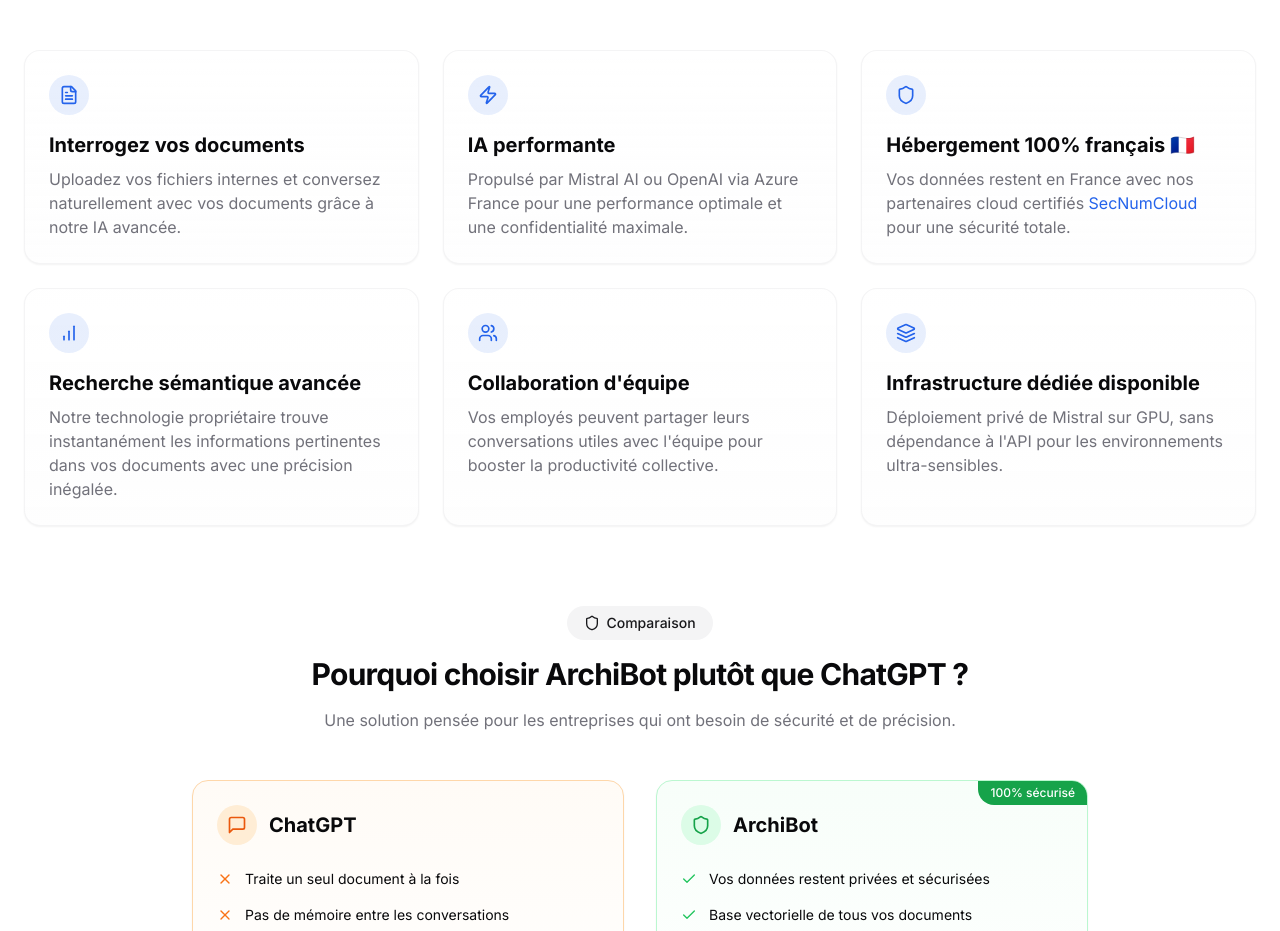
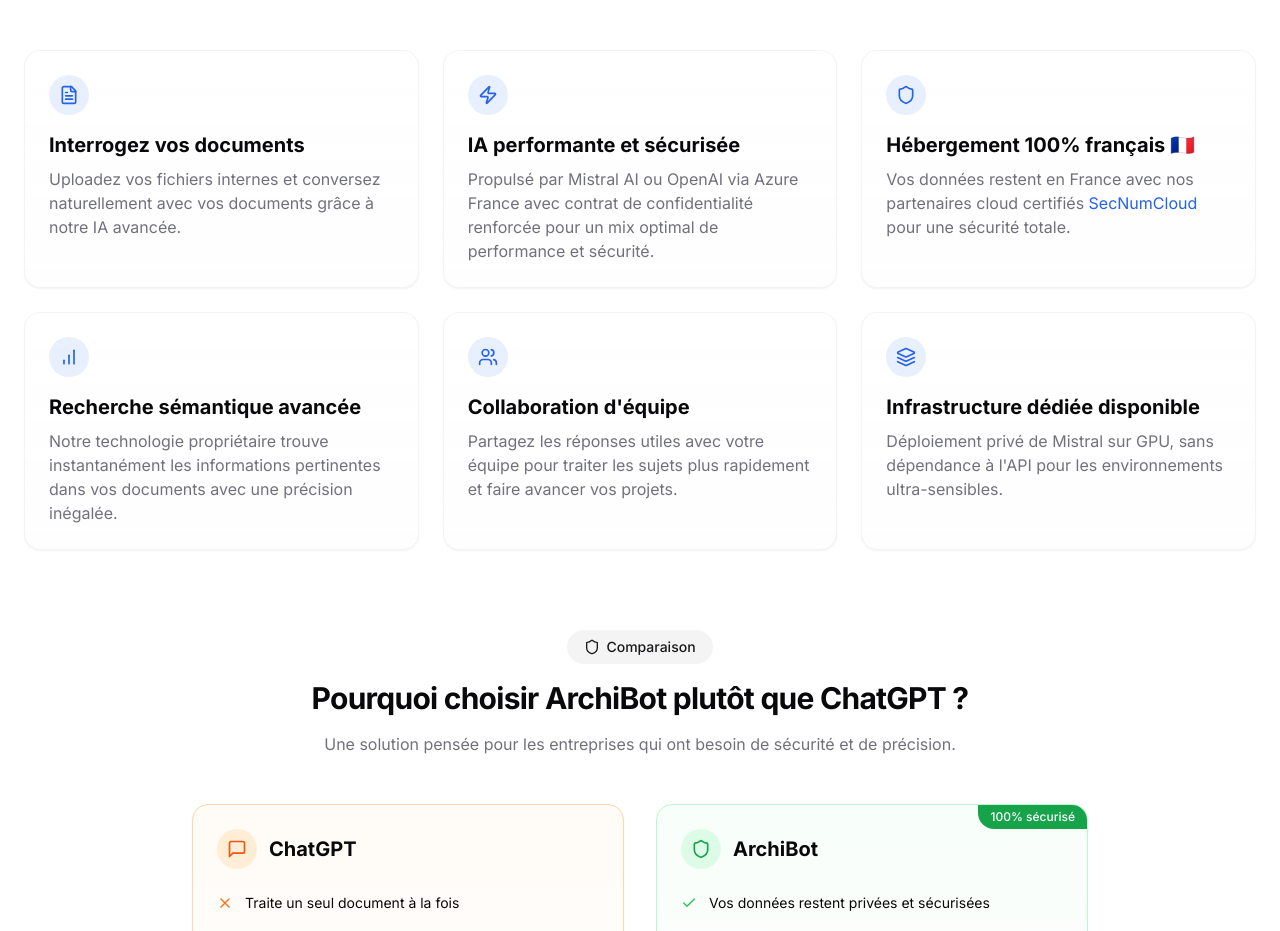
Before and after one commit to AlienorAI/website, a Next.js app: page / in a window 1280 px wide. Shown: the part 1623-2554 px from the top of the page. Built offline with nearby package versions, Linux system fonts and the light colour scheme.

Commit message:
feat: better wording

```diff
--- a/app/page.tsx
+++ b/app/page.tsx
@@ -89,9 +89,9 @@ export default function LandingPage() {
       icon: <FileText className="size-5" />,
     },
     {
-      title: "IA performante",
+      title: "IA performante et sécurisée",
       description:
-        "Propulsé par Mistral AI ou OpenAI via Azure France pour une performance optimale et une confidentialité maximale.",
+        "Propulsé par Mistral AI ou OpenAI via Azure France avec contrat de confidentialité renforcée pour un mix optimal de performance et sécurité.",
       icon: <ZapIcon className="size-5" />,
     },
     {
@@ -121,7 +121,7 @@ export default function LandingPage() {
     {
       title: "Collaboration d'équipe",
       description:
-        "Vos employés peuvent partager leurs conversations utiles avec l'équipe pour booster la productivité collective.",
+        "Partagez les réponses utiles avec votre équipe pour traiter les sujets plus rapidement et faire avancer vos projets.",
       icon: <Users className="size-5" />,
     },
     {
```
